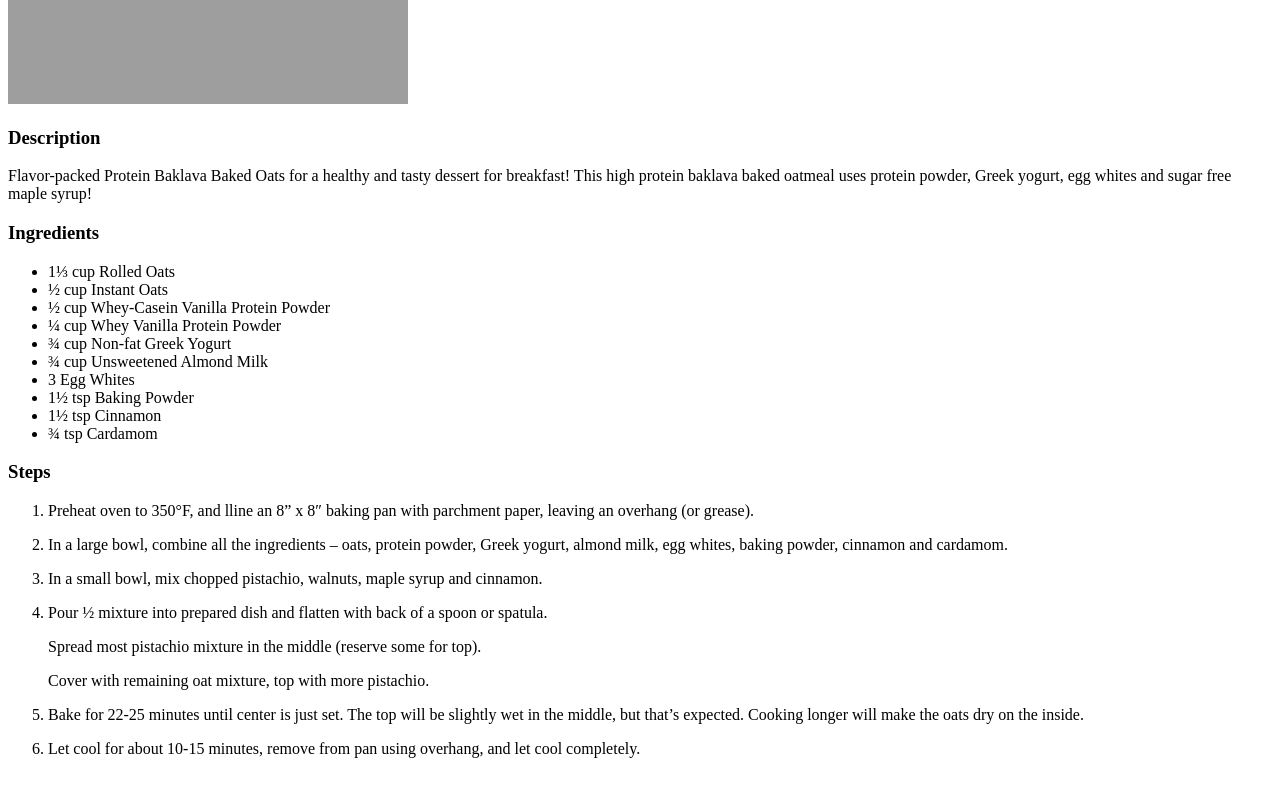
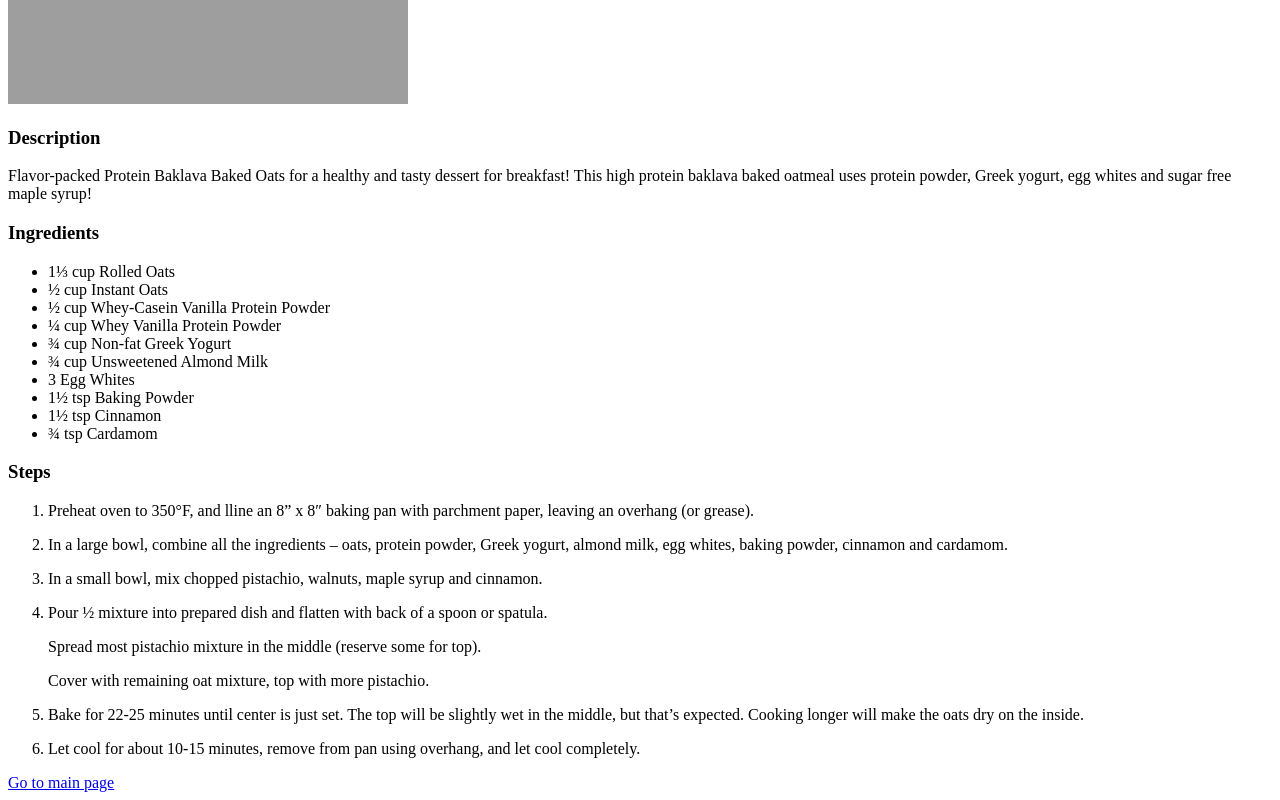
Before and after one commit to Mina-Shs/odin-recipes, a plain HTML site: page recipes/baklava.html in a window 1280 px wide. Shown: the part 476-1276 px from the top of the page. Before the commit the page ends 1250 px from the top, so only its background shows below. Drawn offline with Linux system fonts and the light colour scheme; grey boxes are pictures that could not be loaded.

Commit message:
Added feature that links to main page

```diff
--- a/recipes/baklava.html
+++ b/recipes/baklava.html
@@ -35,5 +35,6 @@
             <li><p>Bake for 22-25 minutes until center is just set. The top will be slightly wet in the middle, but that’s expected. Cooking longer will make the oats dry on the inside.</p></li>
             <li><p>Let cool for about 10-15 minutes, remove from pan using overhang, and let cool completely.</p></li>
         </ol>
+        <a href="../index.html">Go to main page</a>
     </body>
 </html>
```
Also changed, not shown: recipes/pasta.html (+1 -0 lines), recipes/protein-bar.html (+1 -0 lines).
